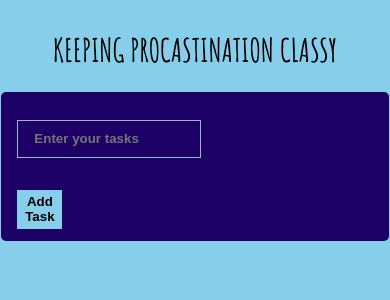
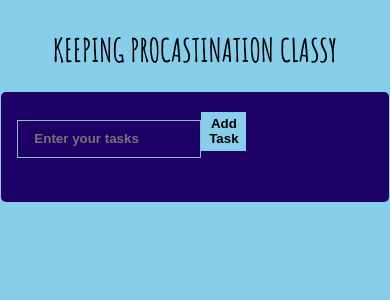
Before and after one commit to diyajojo/todo-app, a React (Create React App) app: page / in a window 390 px wide. Shown: the top 300 px of the page. Built offline with nearby package versions, Linux system fonts and the light colour scheme; a web font is replaced by a local one.

Commit message:
better responsiveness

```diff
--- a/src/App.css
+++ b/src/App.css
@@ -131,9 +131,6 @@ body
   .todo-btn
   {
     width: 45px; /* Adjusted width for consistency */
-    display: flex;
-    flex-direction: row;
-    align-items: center;
 
   }
 
@@ -157,5 +154,10 @@ body
     flex-direction: column; /* Adjusted flex-direction for mobile layout */
     align-items: center; /* Center align items on mobile */
   }
+  #form
+  {
+    flex-direction: row;
+    align-items: center;
+  }
 
 }
```
